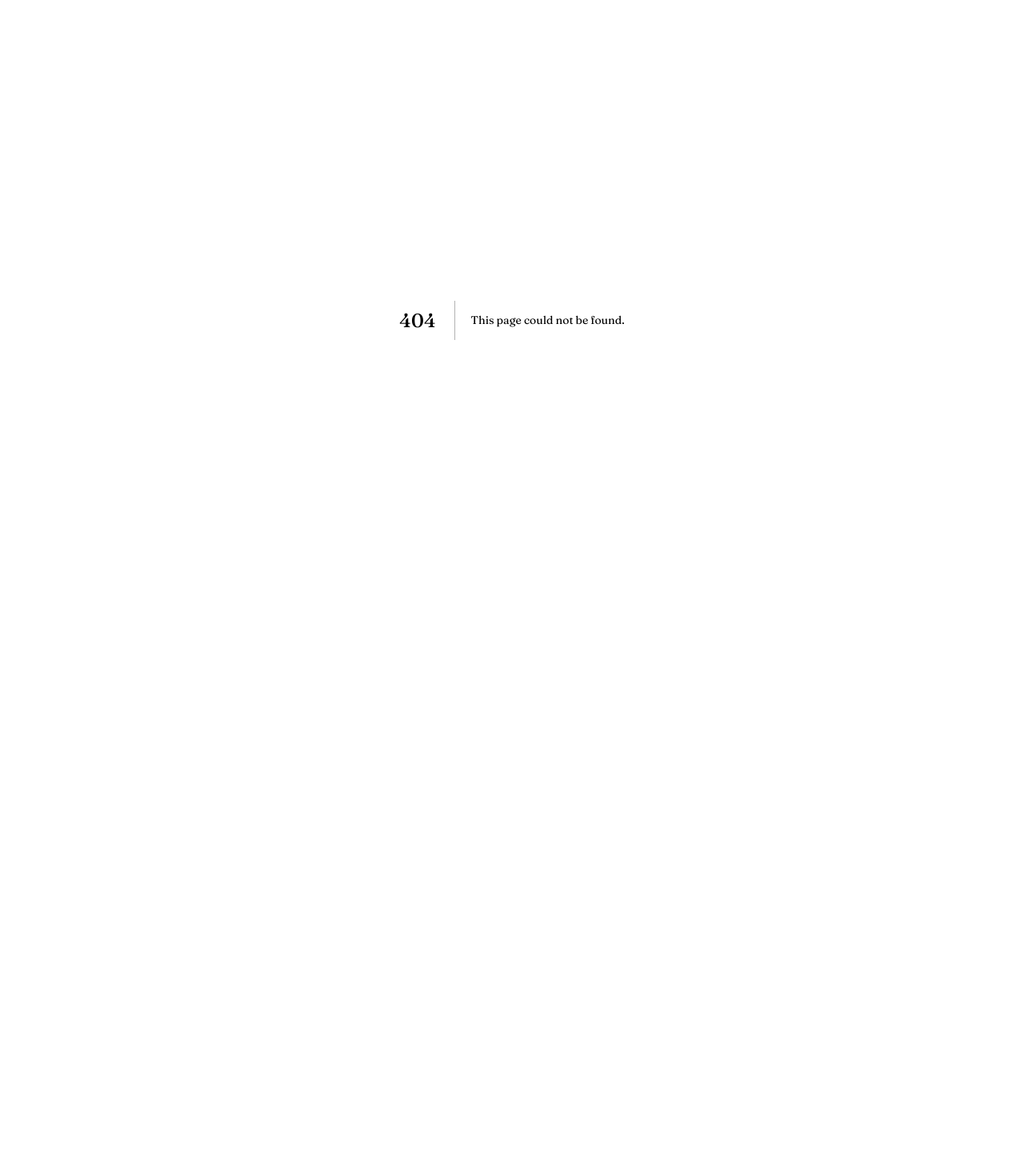
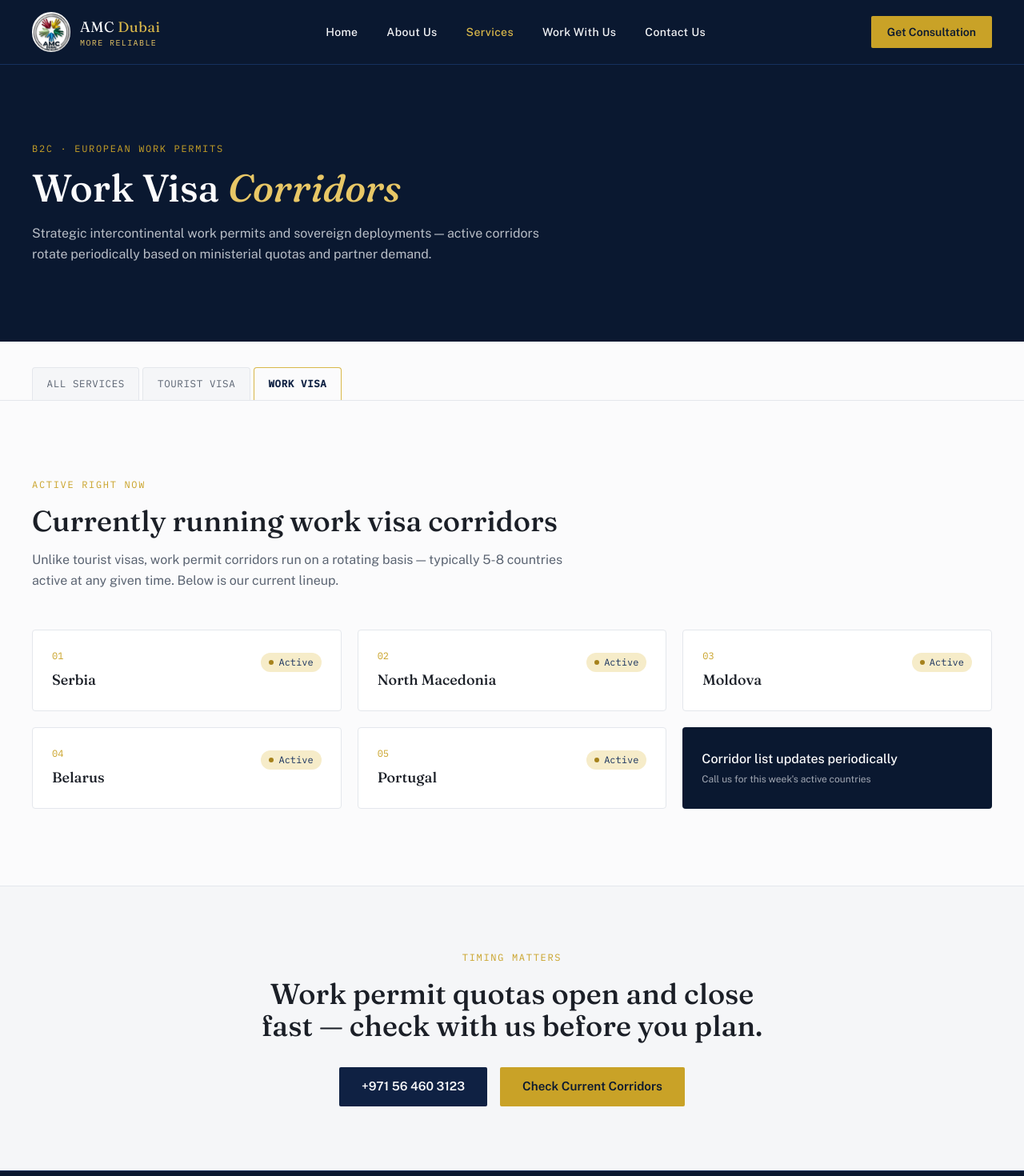
Before and after one commit to Raihanhn/amc, a Next.js app: page /work-visa in a window 1280 px wide. Before the commit this address had no page. Shown: the top 1470 px of the page at 80% size. Before the commit the page ends 800 px from the top, so only its background shows below. Built offline with nearby package versions, Linux system fonts and the light colour scheme.

Commit message:
work visa page created

```diff
--- /dev/null
+++ b/pages/work-visa.js
@@ -0,0 +1,101 @@
+// pages/work-visa.js
+import Layout from "@/components/Layout";
+import Button from "@/components/Button";
+import ServiceTabs from "@/components/ServiceTabs";
+
+const WORK_VISA_COUNTRIES = [
+  { num: "01", name: "Serbia", status: "Currently Running" },
+  { num: "02", name: "North Macedonia", status: "Currently Running" },
+  { num: "03", name: "Moldova", status: "Currently Running" },
+  { num: "04", name: "Belarus", status: "Currently Running" },
+  { num: "05", name: "Portugal", status: "Currently Running" },
+];
+
+export default function WorkVisa() {
+  return (
+    <Layout
+      title="Work Visa"
+      description="Actively running European work permit corridors — Serbia, North Macedonia, Moldova, Belarus, Portugal — updated periodically."
+    >
+      <section className="bg-navy-950">
+        <div className="container-page py-16 md:py-24">
+          <p className="eyebrow mb-4">B2C · European Work Permits</p>
+          <h1 className="text-4xl md:text-5xl text-platinum-50 font-medium max-w-3xl">
+            Work Visa <span className="italic text-gold-300">Corridors</span>
+          </h1>
+          <p className="mt-5 text-platinum-200/80 max-w-2xl leading-relaxed">
+            Strategic intercontinental work permits and sovereign deployments —
+            active corridors rotate periodically based on ministerial quotas and
+            partner demand.
+          </p>
+        </div>
+      </section>
+
+      <section className="bg-platinum-50 border-b border-platinum-200">
+        <div className="container-page pt-8">
+          <ServiceTabs />
+        </div>
+      </section>
+
+      <section className="bg-platinum-50">
+        <div className="container-page py-16 md:py-24">
+          <div className="max-w-2xl mb-12">
+            <p className="eyebrow mb-4">Active Right Now</p>
+            <h2 className="text-3xl md:text-4xl text-ink-900 font-medium">
+              Currently running work visa corridors
+            </h2>
+            <p className="mt-4 text-slate-500 leading-relaxed">
+              Unlike tourist visas, work permit corridors run on a rotating basis —
+              typically 5-8 countries active at any given time. Below is our
+              current lineup.
+            </p>
+          </div>
+
+          <div className="grid sm:grid-cols-2 lg:grid-cols-3 gap-5">
+            {WORK_VISA_COUNTRIES.map((c) => (
+              <div
+                key={c.name}
+                className="bg-white border border-platinum-200 rounded-sm p-6 flex items-start justify-between gap-4"
+              >
+                <div>
+                  <p className="font-mono text-xs text-gold-500 mb-2">{c.num}</p>
+                  <h3 className="text-lg text-ink-900 font-medium">{c.name}</h3>
+                </div>
+                <span className="shrink-0 mt-1 inline-flex items-center gap-1.5 text-xs font-mono text-navy-800 bg-gold-100 px-2.5 py-1 rounded-full">
+                  <span className="w-1.5 h-1.5 rounded-full bg-gold-600" />
+                  Active
+                </span>
+              </div>
+            ))}
+
+            <div className="bg-navy-950 rounded-sm p-6 flex flex-col justify-center">
+              <p className="text-platinum-50 font-medium leading-snug">
+                Corridor list updates periodically
+              </p>
+              <p className="text-xs text-platinum-200/70 mt-1.5">
+                Call us for this week's active countries
+              </p>
+            </div>
+          </div>
+        </div>
+      </section>
+
+      <section className="bg-platinum-100 border-t border-platinum-200">
+        <div className="container-page py-20 text-center">
+          <p className="eyebrow mb-4">Timing Matters</p>
+          <h2 className="text-3xl md:text-4xl text-ink-900 font-medium max-w-2xl mx-auto">
+            Work permit quotas open and close fast — check with us before you plan.
+          </h2>
+          <div className="mt-8 flex flex-wrap justify-center gap-4">
+            <Button href="tel:+971564603123" variant="navy">
+              +971 56 460 3123
+            </Button>
+            <Button href="/contact-us" variant="gold">
+              Check Current Corridors
+            </Button>
+          </div>
+        </div>
+      </section>
+    </Layout>
+  );
+}
```
